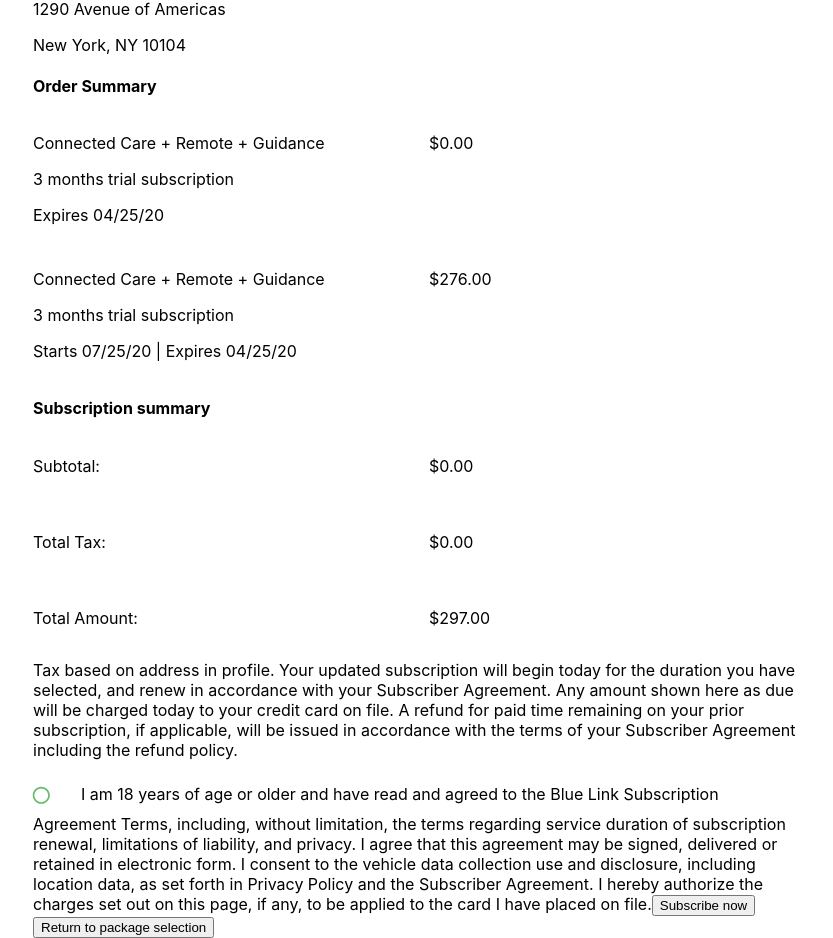
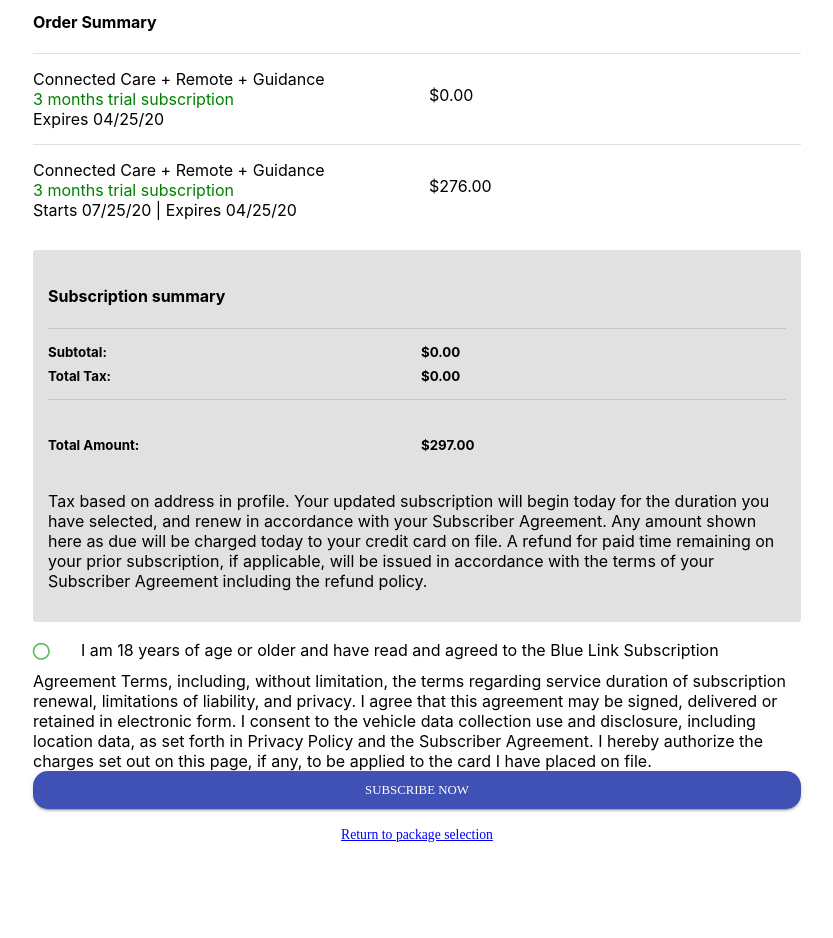
Before and after one commit to imox2/react-material-screens, a React (Create React App) app: page /order in a window 1280 px wide. Shown: the part 315-1253 px from the top of the page, without its empty margins (223-1056 px from the left). After the commit the page ends 1175 px from the top, so only its background shows below. Built offline with nearby package versions, Linux system fonts and the light colour scheme.

Commit message:
designed pages/reviewOrder.js

```diff
--- a/src/pages/reviewOrder.js
+++ b/src/pages/reviewOrder.js
@@ -2,52 +2,72 @@ import React from "react";
 import { makeStyles } from '@material-ui/core/styles';
 import Grid from '@material-ui/core/Grid';
 import StyledCheckbox  from "../components/styledCheckbox";
+import { Typography, Button } from "@material-ui/core";
+import { Divider } from "@material-ui/core";
 
 const useStyles = makeStyles((theme) => ({
-    root: {
-      flexGrow: 1,
+    content: {
+       "& > *": {
+            margin: 0,
+        }
     },
-    paper: {
-      padding: theme.spacing(2),
-      color: theme.palette.text.secondary,
+    link: {
+        color: "blue",
+        textDecoration: "underline",
+        cursor: "pointer",
       },
+    grayBox: {
+        backgroundColor:"#E1E1E1",
+        padding: "15px",
+        marginTop:"10px",
+        marginBottom:"10px",
+        borderRadius: "3px"
+    },
+    dividerStyle: {
+        marginTop:"15px",
+        marginBottom:"15px"
+    },
+    gridBox: {
+        marginBottom:"30px"
+    }
   }));
 
 function ReviewOrder () {
     const classes = useStyles();
-
     return(
         <>
         <div className={classes.root}>
             <h1>Review Order</h1>
-            <div>
             <h4>Payment method</h4>
-                <p>Giannis Antetokounmpo</p>
-                <p>VISA</p>
-                <p>Ending in</p>
+            <div className={classes.content}>
+                <p >Giannis Antetokounmpo</p>
+                <p >VISA</p>
+                <p >Ending in</p>
             </div>
-            <div>
             <h4>Billing Address</h4>
+            <div className={classes.content}>
                 <p>Giannis Antetokounmpo</p>
                 <p>1290 Avenue of Americas</p>
                 <p>New York, NY 10104</p>
             </div>
-            <div>
             <h4>Order Summary</h4>
+            <div className={classes.gridBox}>
+                <Divider className={classes.dividerStyle} />
                 <Grid container spacing={3}>
-                    <Grid item xs={6}>
+                    <Grid className={classes.content} item xs={6}>
                         <p>Connected Care + Remote + Guidance</p>
-                        <p>3 months trial subscription</p>
+                        <p style={{ color: "green" }}>3 months trial subscription</p>
                         <p>Expires 04/25/20</p>
                     </Grid>
                     <Grid item xs={6}>
                         <p>$0.00</p>
                     </Grid>
                 </Grid>
+                <Divider className={classes.dividerStyle} />
                 <Grid container spacing={3}>
-                    <Grid item xs={6}>
+                    <Grid className={classes.content} item xs={6}>
                         <p>Connected Care + Remote + Guidance</p>
-                        <p>3 months trial subscription</p>
+                        <p style={{ color: "green" }}>3 months trial subscription</p>
                         <p>Starts 07/25/20 | Expires 04/25/20</p>
                     </Grid>
                     <Grid item xs={6}>
@@ -55,26 +75,30 @@ function ReviewOrder () {
                     </Grid>
                 </Grid>
             </div>
-            <div>
+            <div className={classes.grayBox}>
             <h4>Subscription summary</h4>
-                <Grid container spacing={3}>
+                <Divider className={classes.dividerStyle} />
+                <Grid  container spacing={1}>
+                    <Grid className={classes.content} item xs={6}>
+                        <h5>Subtotal:</h5>
+                    </Grid>
+                    <Grid className={classes.content} item xs={6}>
+                        <h5>$0.00</h5>
+                    </Grid>
+                    <Grid className={classes.content} item xs={6}>
+                        <h5>Total Tax:</h5>
+                    </Grid>
+                    <Grid className={classes.content} item xs={6}>
+                        <h5>$0.00</h5>
+                    </Grid>
+                </Grid>
+                <Divider className={classes.dividerStyle} />
+                <Grid  container spacing={1}>
                     <Grid item xs={6}>
-                    <p>Subtotal:</p>
+                        <h5>Total Amount:</h5>
                     </Grid>
                     <Grid item xs={6}>
-                    <p>$0.00</p>
-                </Grid>
-                <Grid item xs={6}>
-                    <p>Total Tax:</p>
-                </Grid>
-                <Grid item xs={6}>
-                    <p>$0.00</p>
-                </Grid>
-                <Grid item xs={6}>
-                    <p>Total Amount:</p>
-                </Grid>
-                <Grid item xs={6}>
-                    <p>$297.00</p>
+                        <h5>$297.00</h5>
                     </Grid>
                 </Grid>
                 <p>
@@ -82,8 +106,19 @@ function ReviewOrder () {
                 </p>
             </div>
             <StyledCheckbox /> I am 18 years of age or older and have read and agreed to the Blue Link Subscription Agreement Terms, including, without limitation, the terms regarding service duration of subscription renewal, limitations of liability, and privacy. I agree that this agreement may be signed, delivered or retained in electronic form. I consent to the vehicle data collection use and disclosure, including location data, as set forth in Privacy Policy and the Subscriber Agreement. I hereby authorize the charges set out on this page, if any, to be applied to the card I have placed on file.
-            <button> Subscribe now </button>
-            <button> Return to package selection </button>
+            <Typography align="center" >
+            <Button
+              style={{ borderRadius: "15px" }}
+              color="primary"
+              size="large"
+              variant="contained"
+              fullWidth>
+              Subscribe now
+            </Button>
+          </Typography>
+            <div style={{ margin: "2%" }} className={classes.link}>
+                <Typography align="center">Return to package selection</Typography>
+            </div>
         </div>
         </>
     )
--- a/src/pages/termsandconditions.js
+++ b/src/pages/termsandconditions.js
@@ -12,7 +12,6 @@ const styles = (theme) => ({
 });
 
 function TermsAndConditions(props) {
-  console.log("props:", props);
   const { classes } = props;
   return (
     <>
```
Lines whose indentation alone changed are shown as unchanged.
